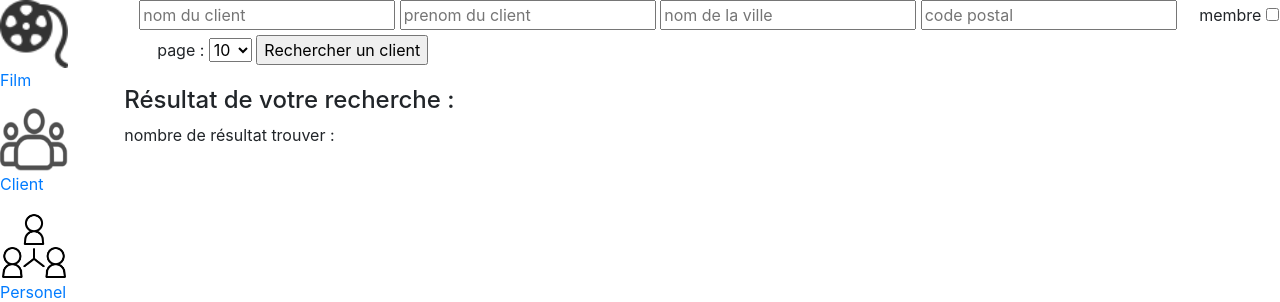
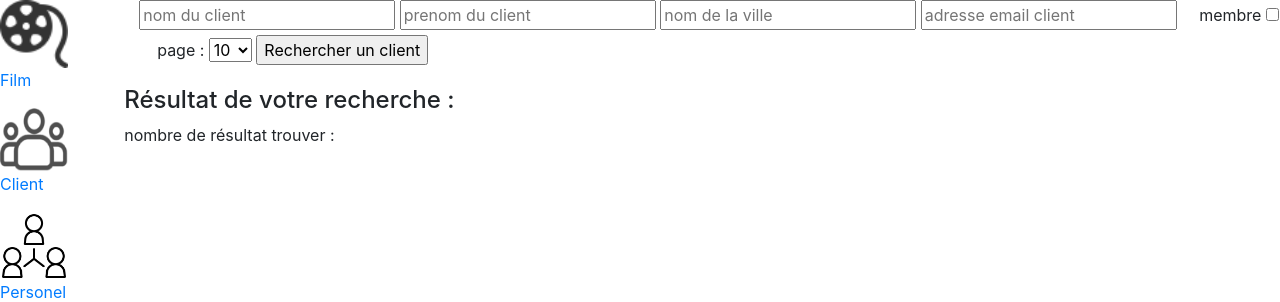
Before and after one commit to mohamadimsa/my_cinema, a PHP site: page /pages/membre.php in a window 1280 px wide; the page is wider, and only the part inside the window is pictured. Shown: the part 75-377 px from the top of that part. Run offline with PHP 8.4, Linux system fonts and the light colour scheme.

Commit message:
filtre nom et ville à revoir

```diff
--- a/pages/membre.php
+++ b/pages/membre.php
@@ -10,7 +10,7 @@ require_once 'hautPage.php';
            <input type="text" placeholder="nom du client" value="" name="nom">
            <input type="text" placeholder="prenom du client" value="" name="prenom">
            <input type="text" placeholder="nom de la ville" value="" name="nomville">
-           <input type="number"  name="code postale" value="" placeholder="code postal" min="01260">
+           <input type="email"  name="email" value="" placeholder="adresse email client" >
            <label for="membre">&nbsp &nbsp membre</label>
            <input type="checkbox" id="membre" name="membre" value="1">
           <label for="pagination"> &nbsp &nbsp page :</label>
--- a/traitement/filtre_client.php
+++ b/traitement/filtre_client.php
@@ -5,24 +5,44 @@ if (isset($_POST["nom"])) {
 
     $nom = "'" . $_POST["nom"] . "%'";
     $prenom = "'" . $_POST["prenom"] . "%'";
+    $ville = "'" . $_POST["nomville"] . "%'";
+    $email = $_POST["email"];
 
     $clientNoms = $db->prepare("SELECT * FROM fiche_personne WHERE nom LIKE $nom ORDER BY nom ASC");
     $clientPrenoms = $db->prepare("SELECT * FROM fiche_personne WHERE prenom LIKE $prenom ORDER BY nom ASC");
-    $clientPrenoms_noms = $db->prepare("SELECT * FROM fiche_personne WHERE nom LIKE $nom and  prenom LIKE $prenom");
+    $clientPrenoms_noms = $db->prepare("SELECT * FROM fiche_personne WHERE nom LIKE $nom and  prenom LIKE $prenom ORDER BY nom ASC");
+    $clientPrenoms_ville = $db->prepare("SELECT * FROM fiche_personne WHERE prenom LIKE $prenom and  ville LIKE $ville ORDER BY nom ASC");
+    $clientPrenoms_email = $db->prepare("SELECT * FROM fiche_personne WHERE prenom LIKE $prenom and  email = '$email' ORDER BY nom ASC ");
+    $clientNoms_ville = $db->prepare("SELECT * FROM fiche_personne WHERE prenom LIKE $nom and  ville LIKE $ville ORDER BY nom ASC");
 
-    if ($_POST["nom"] != "" && $_POST["prenom"] == "" && $_POST["nomville"] == "" && $_POST["code_postale"] == "" && !isset($_POST["membre"])) {
+    if ($_POST["nom"] != "" && $_POST["prenom"] == "" && $_POST["nomville"] == "" && $_POST["email"] == "" && !isset($_POST["membre"])) {
         if ($clientNoms->execute()) {
             $clientTrouver = $clientNoms->fetchAll(PDO::FETCH_OBJ);
         }
     }
-    elseif($_POST["prenom"] != "" && $_POST["nom"] == "" && $_POST["nomville"] == "" && $_POST["code_postale"] == "" && !isset($_POST["membre"])) {
+    elseif($_POST["prenom"] != "" && $_POST["nom"] == "" && $_POST["nomville"] == "" && $_POST["email"] == "" && !isset($_POST["membre"])) {
         if ($clientPrenoms->execute()) {
             $clientTrouver = $clientPrenoms->fetchAll(PDO::FETCH_OBJ);
         }
     }
-    elseif($_POST["prenom"] != "" && $_POST["nom"] != "" && $_POST["nomville"] == "" && $_POST["code_postale"] == "" && !isset($_POST["membre"])) {
+    elseif($_POST["prenom"] != "" && $_POST["nom"] != "" && $_POST["nomville"] == "" && $_POST["email"] == "" && !isset($_POST["membre"])) {
         if ($clientPrenoms_noms->execute()) {
             $clientTrouver = $clientPrenoms_noms->fetchAll(PDO::FETCH_OBJ);
         }
     }
+    elseif($_POST["prenom"] != "" && $_POST["nom"] == "" && $_POST["nomville"] != "" && $_POST["email"] == "" && !isset($_POST["membre"])) {
+        if ($clientPrenoms_ville->execute()) {
+            $clientTrouver = $clientPrenoms_ville->fetchAll(PDO::FETCH_OBJ);
+        }
+    }
+    elseif($_POST["prenom"] != "" && $_POST["nom"] == "" && $_POST["nomville"] == "" && $_POST["email"] != "" && !isset($_POST["membre"])) {
+        if ($clientPrenoms_email->execute()) {
+            $clientTrouver = $clientPrenoms_email->fetchAll(PDO::FETCH_OBJ);
+        }
+    }
+    elseif($_POST["prenom"] == "" && $_POST["nom"] != "" && $_POST["nomville"] != "" && $_POST["email"] == "" && !isset($_POST["membre"])) {
+        if ($clientNoms_ville->execute()) {
+            $clientTrouver = $clientNoms_ville->fetchAll(PDO::FETCH_OBJ);
+        }
+    }
 }
```
